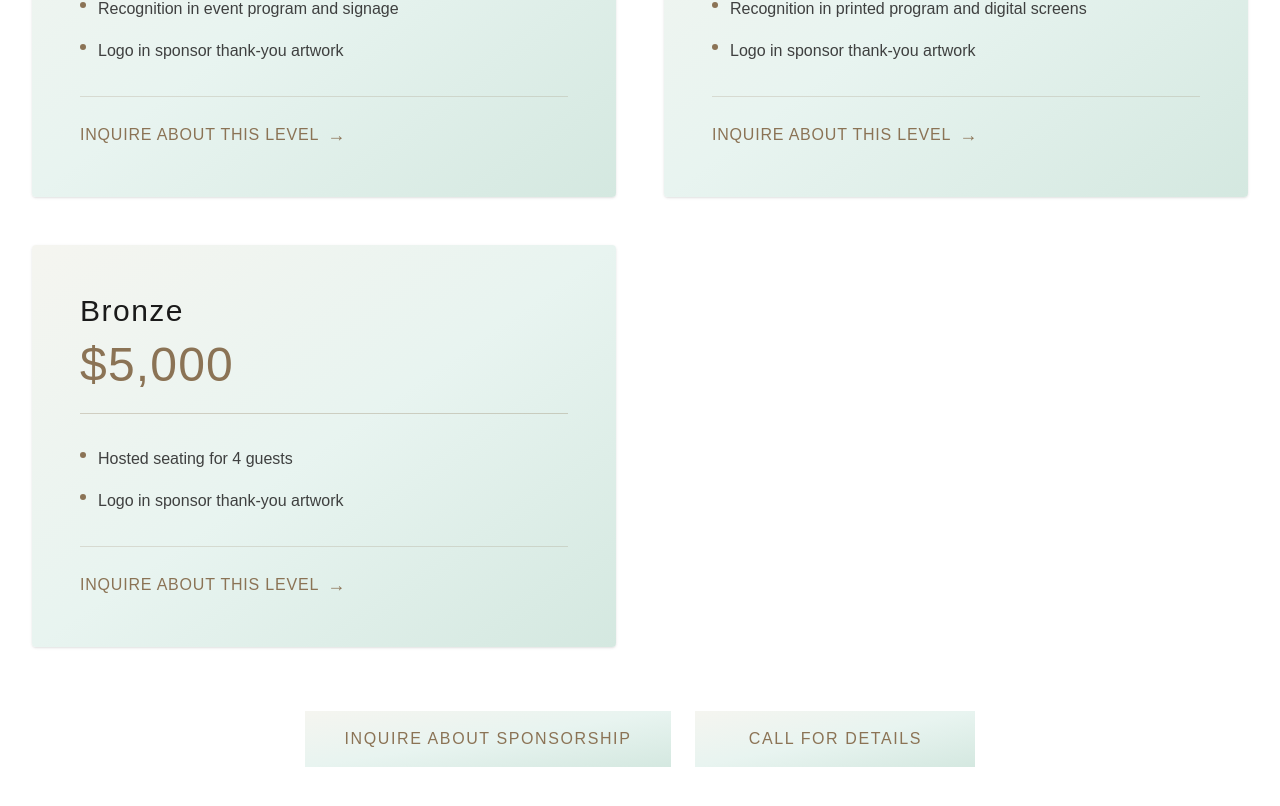
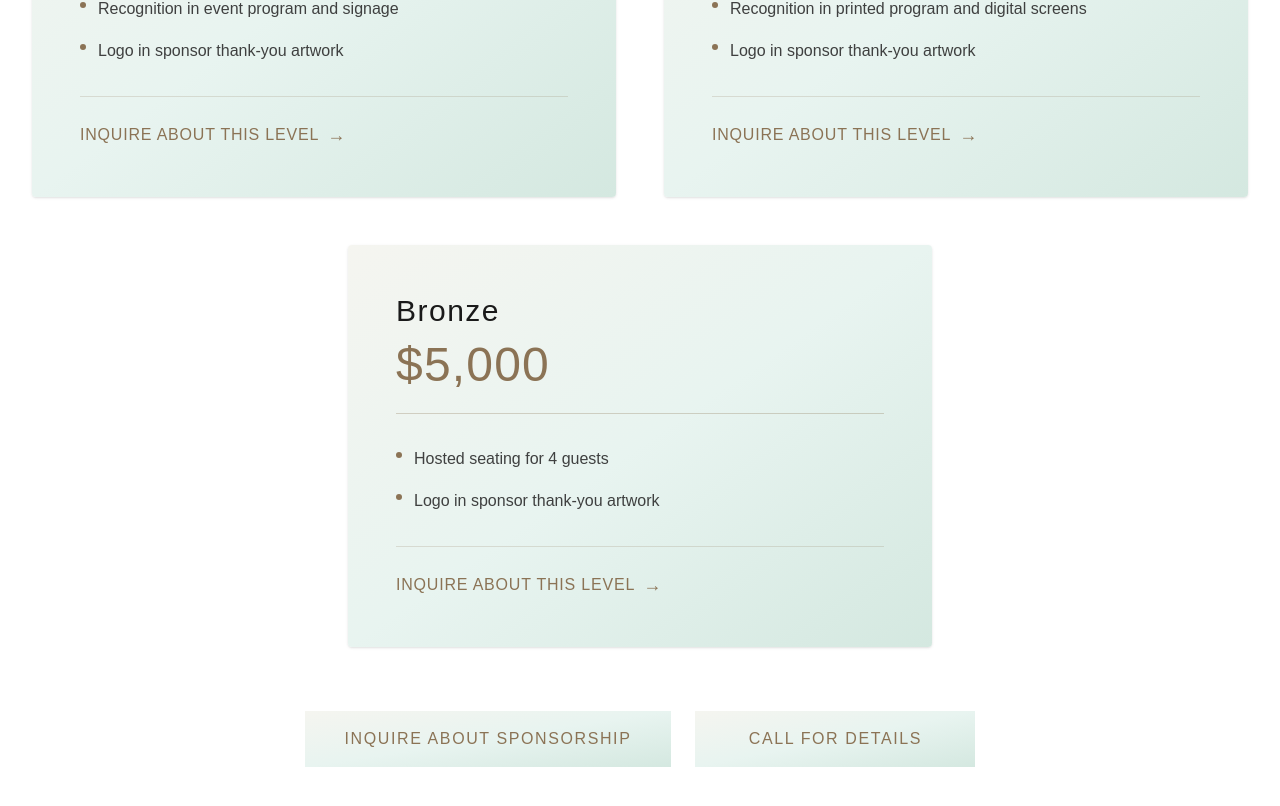
Before and after one commit to Synergyppr/Alma_de_bahia_gala, a Next.js app: page / in a window 1280 px wide. Shown: the part 6435-7241 px from the top of the page. Built offline with nearby package versions, Linux system fonts and the light colour scheme.

Commit message:
Manage styles

```diff
--- a/src/app/components/TableLevels.tsx
+++ b/src/app/components/TableLevels.tsx
@@ -33,7 +33,7 @@ Best regards,
       title: "Platinum",
       price: "$25,000",
       benefits: [
-        "Priority placement for 6 guests",
+        "Priority placement for 16 guests",
         "Recognition in press releases and event signage",
         "Logo on website, printed program, and sponsor artwork"
       ]
@@ -94,8 +94,9 @@ Best regards,
         </div>
 
         {/* Levels Grid */}
+        {/* First 4 levels in 2x2 grid on desktop */}
         <div className="grid grid-cols-1 lg:grid-cols-2 gap-8 lg:gap-12">
-          {levels.map((level, index) => (
+          {levels.slice(0, 4).map((level, index) => (
             <div
               key={index}
               className="relative bg-linear-to-br from-tertiary via-[#e8f4f0] to-[#d4e8e0] p-8 sm:p-10 md:p-12 rounded-sm shadow-sm hover:shadow-md transition-shadow"
@@ -137,6 +138,52 @@ Best regards,
           ))}
         </div>
 
+        {/* 5th level centered below on desktop */}
+        <div className="mt-8 lg:mt-12 flex justify-center">
+          <div className="w-full lg:w-1/2 lg:max-w-[calc(50%-1.5rem)]">
+            {levels.slice(4).map((level, index) => (
+              <div
+                key={index + 4}
+                className="relative bg-linear-to-br from-tertiary via-[#e8f4f0] to-[#d4e8e0] p-8 sm:p-10 md:p-12 rounded-sm shadow-sm hover:shadow-md transition-shadow"
+              >
+                {/* Level Header */}
+                <div className="mb-8 border-b border-secondary/30 pb-6">
+                  <h3 className="text-xl sm:text-2xl md:text-3xl font-light tracking-wider text-primary mb-3">
+                    {level.title}
+                  </h3>
+                  <p className="text-3xl sm:text-4xl md:text-5xl font-light tracking-wide text-secondary">
+                    {level.price}
+                  </p>
+                </div>
+
+                {/* Benefits List */}
+                <ul className="space-y-3 sm:space-y-4">
+                  {level.benefits.map((benefit, benefitIndex) => (
+                    <li
+                      key={benefitIndex}
+                      className="flex items-start gap-3 text-xs sm:text-sm md:text-base font-light leading-relaxed text-quaternary/90"
+                    >
+                      <span className="mt-1.5 h-1.5 w-1.5 shrink-0 rounded-full bg-secondary" />
+                      <span>{benefit}</span>
+                    </li>
+                  ))}
+                </ul>
+
+                {/* Optional: Contact CTA */}
+                <div className="mt-8 pt-6 border-t border-secondary/20">
+                  <a
+                    href={createMailtoLink(level.title, level.price)}
+                    className="inline-flex items-center gap-2 text-sm sm:text-base font-light tracking-wider text-secondary hover:text-primary transition-colors"
+                  >
+                    <span>INQUIRE ABOUT THIS LEVEL</span>
+                    <span className="text-lg">&rarr;</span>
+                  </a>
+                </div>
+              </div>
+            ))}
+          </div>
+        </div>
+
         {/* CTA Buttons */}
         <div className="mt-12 sm:mt-16 flex flex-col sm:flex-row items-center justify-center gap-4 sm:gap-6">
           <a
```
